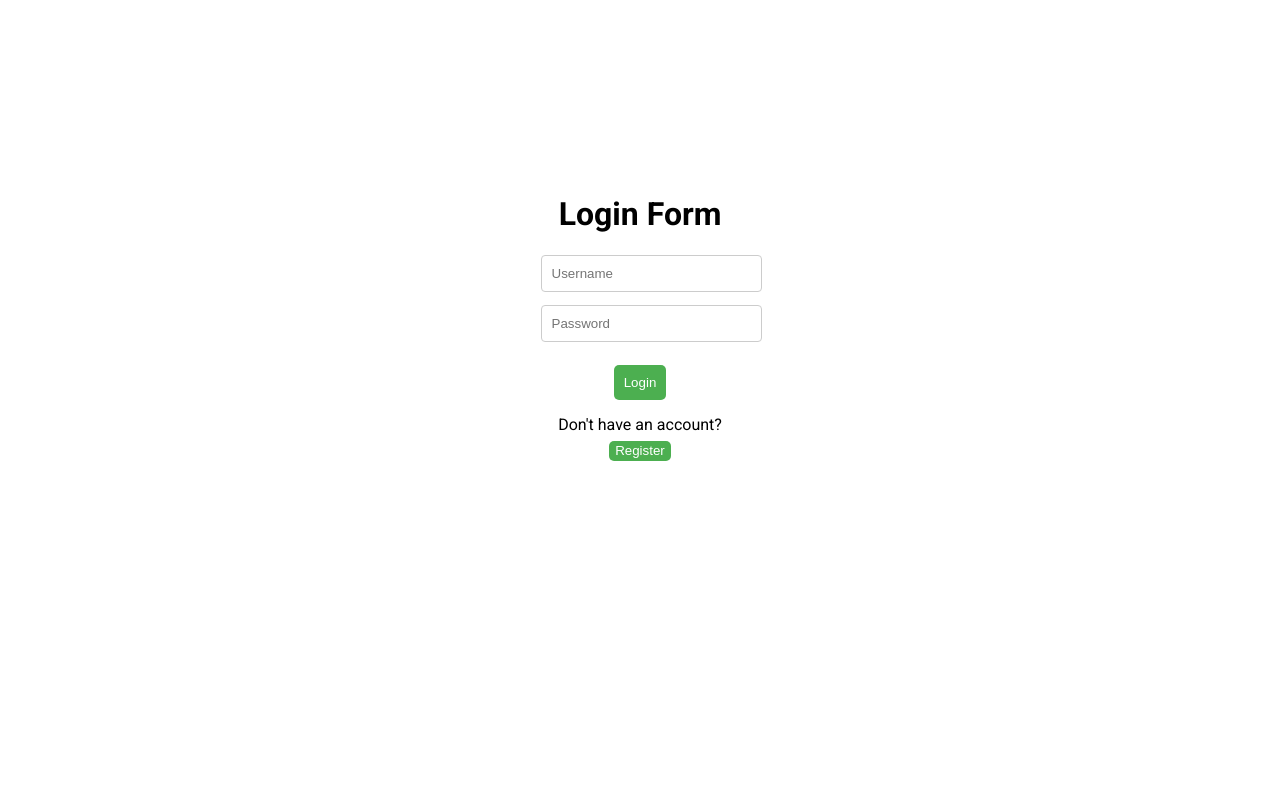
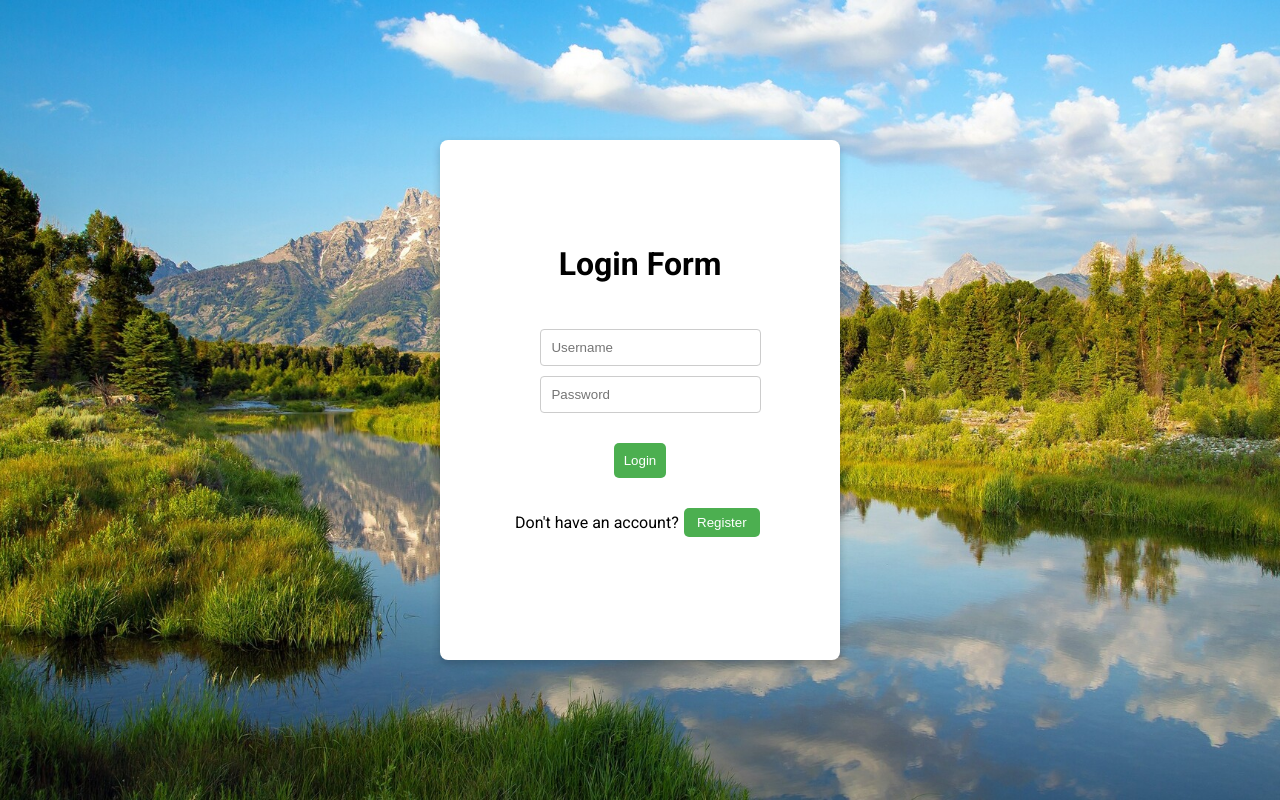
Before and after one commit to jchkiyo/audio-app, a React (Create React App) app in the folder frontend/: page / in a window 1280 px wide. Built offline with nearby package versions, Linux system fonts and the light colour scheme.

Commit message:
loginform css styling

```diff
--- a/frontend/src/components/LoginForm.js
+++ b/frontend/src/components/LoginForm.js
@@ -34,7 +34,7 @@ const LoginForm = ({ setToken, setRole, setUsername }) => {
   };
 
   return (
-    <div className="container">
+    <div className="container-login">
       <h1>Login Form</h1>
       <form onSubmit={handleSubmit} className="login-form">
         <div className="input-container">
--- a/frontend/src/components/css/LoginForm.css
+++ b/frontend/src/components/css/LoginForm.css
@@ -8,78 +8,33 @@ h1 {
   font-weight: bold; /* Optional */
 }
 
-.container {
-  display: flex;
-  flex-direction: column;
-  align-items: center;
-  justify-content: center;
-  height: 100vh; /* Make the container fill the viewport height */
-  margin-top: 50px; /* Adjust this value to shift the container down */
-}
-.mainContainer {
-  flex-direction: column;
-  display: flex;
-  align-items: center;
-  justify-content: center;
-  height: 100vh;
+body {
+  background-image: url("../images/login_background.jpg"); /* Background image */
+  background-size: cover; /* Cover the whole background */
+  background-position: center; /* Center the image */
+  background-repeat: no-repeat; /* Prevent the background from repeating */
+  margin: 0; /* Remove default margin */
+  height: 100vh; /* Full height of the viewport */
+  display: flex; /* Use flexbox to center */
+  align-items: center; /* Center vertically */
+  justify-content: center; /* Center horizontally */
 }
 
-.titleContainer {
-  display: flex;
-  flex-direction: column;
-  font-size: 64px;
-  font-weight: bolder;
-  align-items: center;
-  justify-content: center;
-}
-
-.resultContainer,
-.historyItem {
-  flex-direction: row;
-  display: flex;
-  width: 400px;
-  align-items: center;
-  justify-content: space-between;
-}
-
-.historyContainer {
-  flex-direction: column;
-  display: flex;
-  height: 200px;
-  align-items: center;
-  flex-grow: 5;
-  justify-content: flex-start;
-}
-
-.buttonContainer {
-  display: flex;
-  flex-direction: column;
-  align-items: center;
-  justify-content: center;
-  height: 260px;
-}
-
-.inputContainer {
-  display: flex;
-  flex-direction: column;
-  align-items: flex-start;
-  justify-content: center;
-}
-
-.input-container {
-  margin-bottom: 0.2em; /* Add space between input boxes */
-}
-
-.inputBox {
-  height: 48px;
-  width: 400px;
-  font-size: large;
-  border-radius: 8px;
-  border: 1px solid grey;
-  padding-left: 8px;
+.container-login {
+  background-color: white; /* Set container background to white */
+  border-radius: 8px; /* Optional: add some border radius */
+  padding: 10px; /* Add some padding for spacing */
+  box-shadow: 0 4px 8px rgba(0, 0, 0, 0.2); /* Optional: add a shadow for depth */
+  width: 380px; /* Smaller width */
+  height: 500px; /* Smaller height */
+  display: flex; /* Use flexbox for inner content */
+  flex-direction: column; /* Arrange children vertically */
+  justify-content: center; /* Center content vertically */
+  align-items: center; /* Center content horizontally */
 }
 
 .login-form {
+  margin: 25px 0;
   display: flex;
   flex-direction: column;
   align-items: center;
@@ -87,7 +42,7 @@ h1 {
 }
 
 .login-button {
-  margin: 10px;
+  margin: 20px;
   padding: 10px;
   background-color: #4caf50;
   color: white;
@@ -101,6 +56,12 @@ h1 {
   background-color: #45a049;
 }
 
+.register-prompt {
+  margin: 10px 0;
+  display: flex; /* Use flexbox for centering */
+  justify-content: center; /* Center the content horizontally */
+}
+
 .register-prompt p {
   margin: 5px 0; /* Adjust this to control spacing */
 }
@@ -112,7 +73,7 @@ h1 {
   border: none;
   border-radius: 5px;
   cursor: pointer;
-  padding: 0.2em 0.5em;
+  padding: 0.5em 1em; /* Adjust padding for better appearance */
 }
 
 .register-button:hover {
```
Also changed, not shown: frontend/src/components/images/login_background.jpg (added).
